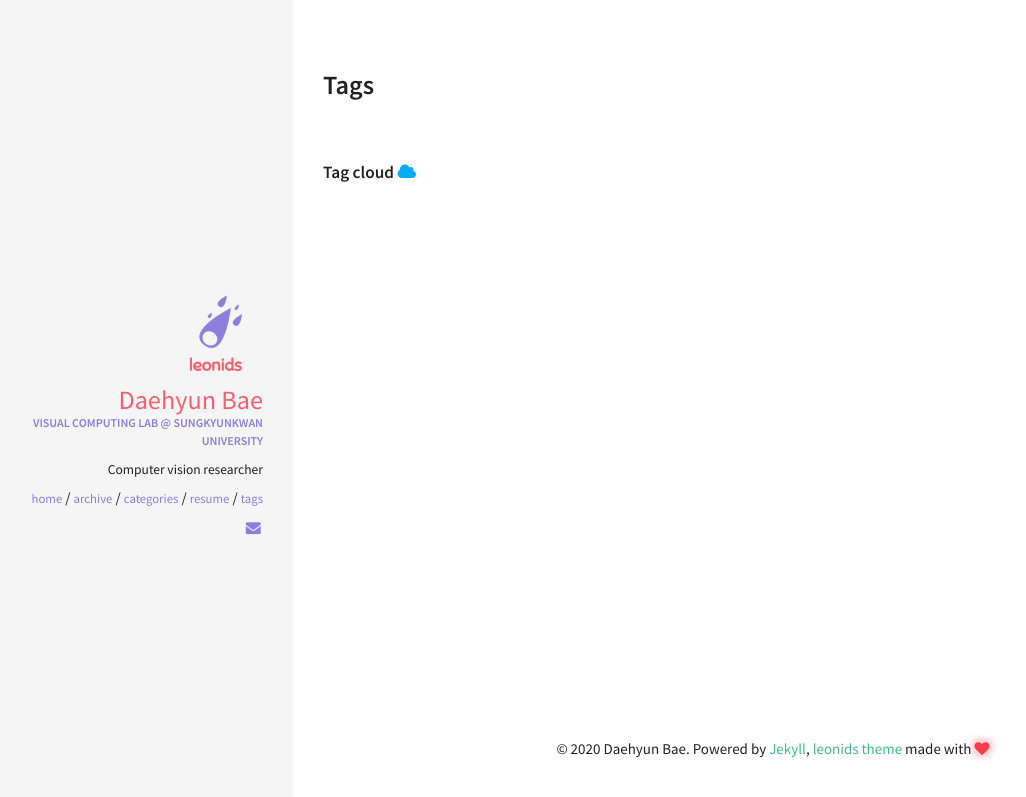
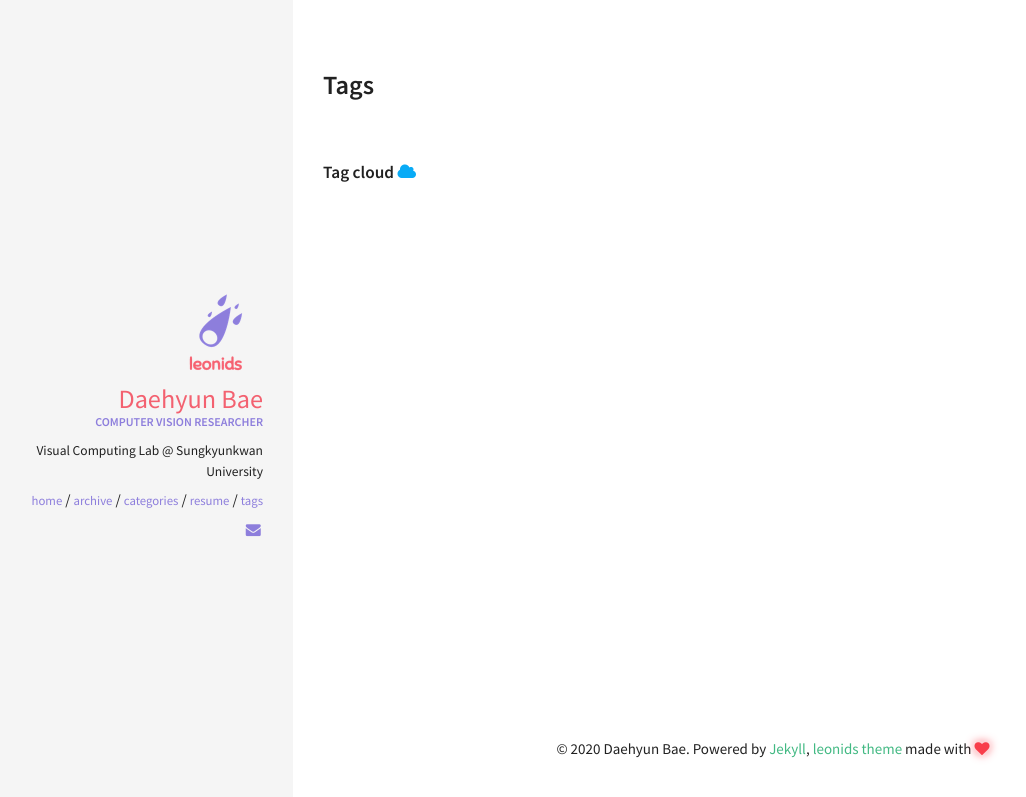
Before and after one commit to Daehyun-Bae/Daehyun-Bae.github.io, a Jekyll site: the page built from tags.html, in a window 1280 px wide. Shown: the top 797 px of the page, without its empty margins (27-1053 px from the left). Built offline with Jekyll 4.4.1, drawn with Linux system fonts in a browser that asks for light colours.

```diff
--- a/_config.yml
+++ b/_config.yml
@@ -36,8 +36,8 @@ kramdown:
 owner:
   name: Daehyun Bae
   avatar: leonids-logo.png
-  job: "Visual Computing Lab @ Sungkyunkwan University"
-  bio: "Computer vision researcher"
+  job: "Computer vision researcher"
+  bio: "Visual Computing Lab @ Sungkyunkwan University"
   email: dhbae@skku.edu
   disqus-shortname:
   twitter: #username
```
